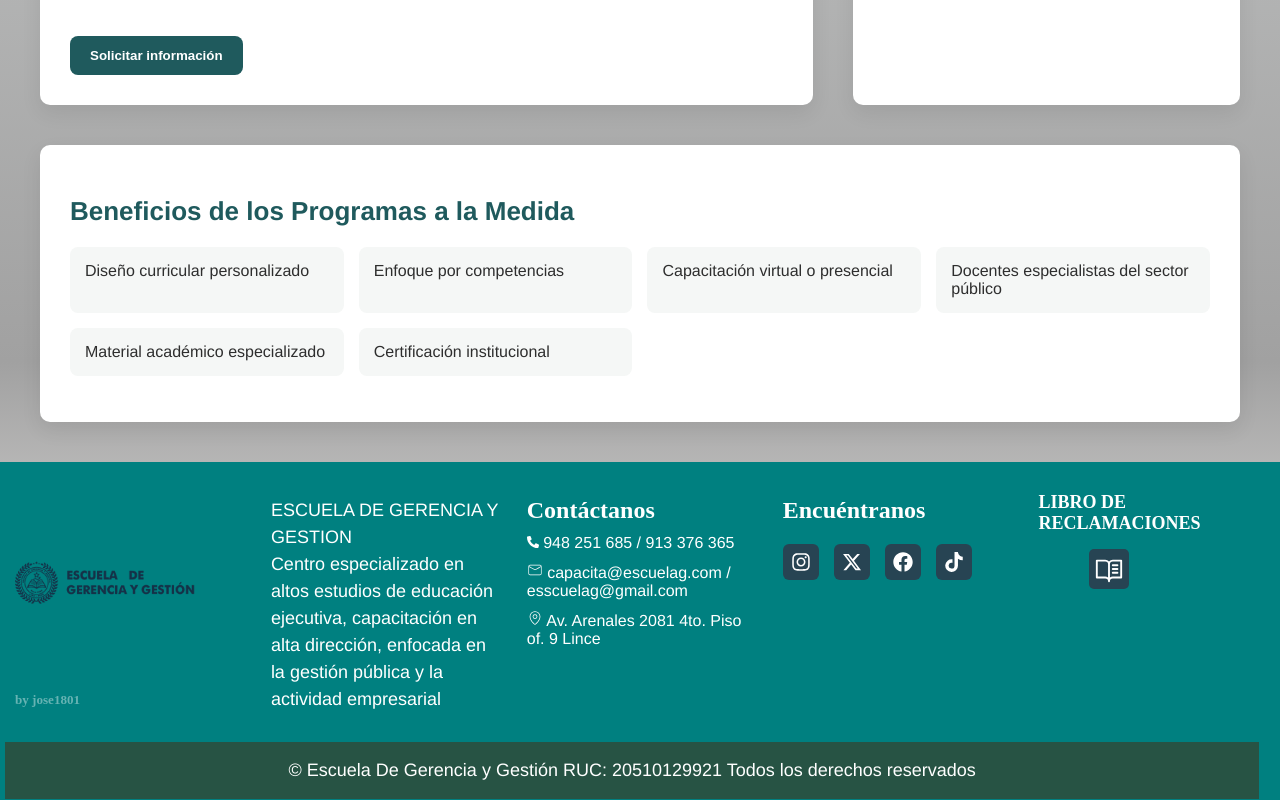
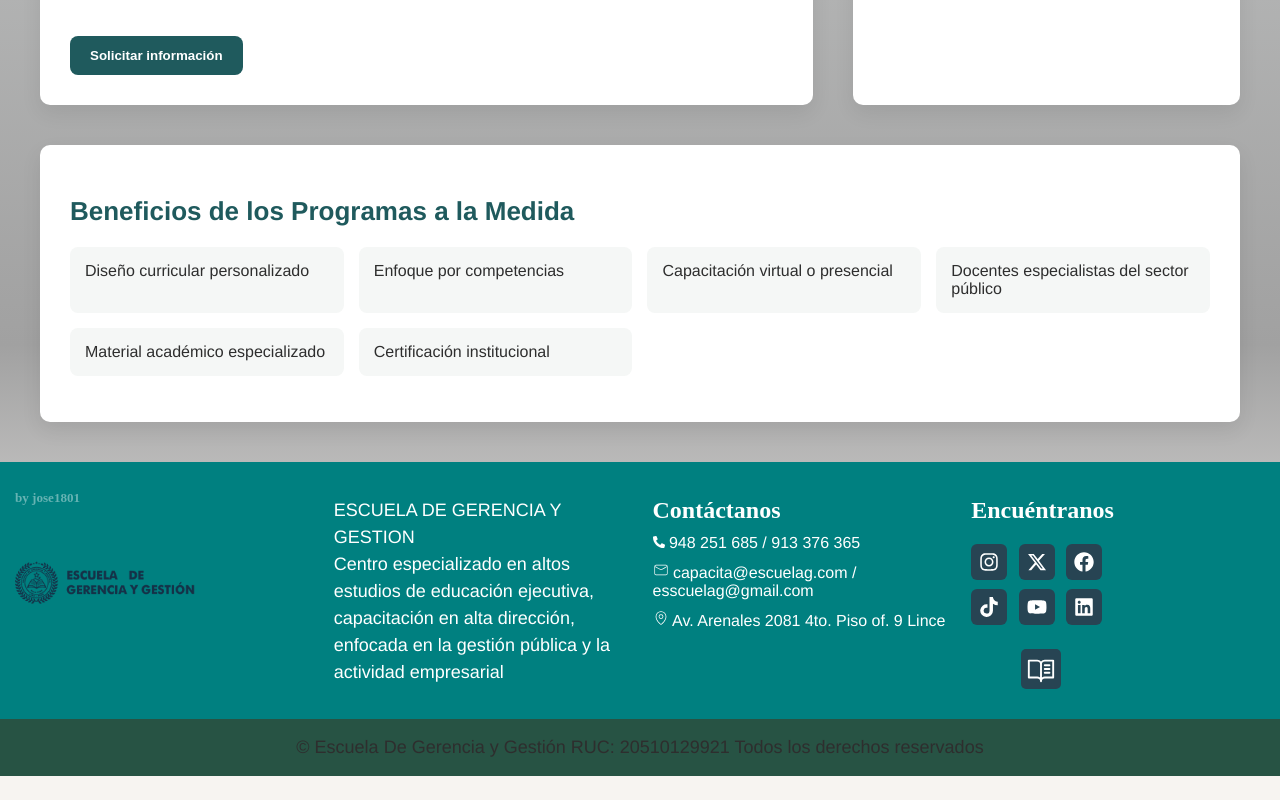
Before and after one commit to JLWhiter/mejora_frontend, a React (Create React App) app: page /curso-medida in a window 1280 px wide. Shown: the part 952-1752 px from the top of the page. After the commit the page ends 1728 px from the top, so only its background shows below. Built offline with nearby package versions, Linux system fonts and the light colour scheme.

Commit message:
mejora del pie de pagina y vizual
se hizo una mejora visual y se agrego la mejora del formulario para la pc ademas se acomodo para el celular

```diff
--- a/src/App.js
+++ b/src/App.js
@@ -56,11 +56,12 @@ import Cgesttrabajosocial from './contends/programa-gest/cursos-programa-gestion
 import ProgramaGestionEmpresarial from './contends/programa-gest-emp/programa-gestion-empresarial';
 import CursoMedida from './contends/nuestrosservicios/curso-medida';
 import { FaInstagram, FaTiktok, FaFacebook,FaPhoneAlt,FaWhatsapp } from "react-icons/fa";
-import { PiBookOpenText } from "react-icons/pi";
-import { FaXTwitter } from "react-icons/fa6";
+import { PiBookOpenText, } from "react-icons/pi";
+import { FaXTwitter,FaYoutube,FaLinkedin  } from "react-icons/fa6";
 import { CiMail } from "react-icons/ci";
 import { PiMapPinLight } from "react-icons/pi";
 import MobileMenu from "./contends/components/MobileMenu";
+  import { useEffect } from "react";
 
 function App() {
   const solicitarinformacion = ()=>{
@@ -72,6 +73,28 @@ function App() {
   const aulavirtual=()=>{
     window.open("https://escuelag.com/moodle/login");
   }
+  useEffect(() => {
+    let lastScroll = window.pageYOffset;
+    const menu = document.querySelector(".menu-cabecera-1002");
+
+    const handleScroll = () => {
+      let currentScroll = window.pageYOffset;
+      if (!menu) return;
+      if (currentScroll > lastScroll) {
+        menu.classList.add("fixed");
+      }
+      if (currentScroll === 0) {
+        menu.classList.remove("fixed");
+      }
+
+      lastScroll = currentScroll;
+    };
+
+    window.addEventListener("scroll", handleScroll);
+
+    return () => window.removeEventListener("scroll", handleScroll);
+  }, []);
+
   return (
     <BrowserRouter>
         <div id="encabezado">
@@ -294,24 +317,30 @@ function App() {
         <a href="https://www.tiktok.com/@escuelagerenciaygestion" target="_blank">
           <FaTiktok size={20} className="fondo icon-bob"/>
         </a>
+        <a href="#" target="_blank">
+          <FaYoutube  size={20} className="fondo icon-bob"/>
+        </a>
+        <a href="#" target="_blank">
+          <FaLinkedin   size={20} className="fondo icon-bob"/>
+        </a>
       </div>
+      <div className="footer-bloque libro-reclamaciones">
+      <PiBookOpenText size={30} className='icon-reclamaciones fondo'/>
     </div>
 
-    <div className="footer-bloque libro-reclamaciones">
-      <h2>LIBRO DE RECLAMACIONES</h2>
-      <PiBookOpenText size={30} className='icon-reclamaciones fondo'/>
     </div>
 
     <div className="autor">
       <h3>by jose1801</h3>
     </div>
-    <div className="footer-copyright  copyright" id="">
-      <p>© Escuela De Gerencia y Gestión RUC: 20510129921 Todos los derechos reservados </p>
-    </div>
+
     <div className='contenedor-wsp-flotante'>
       <FaWhatsapp size={30} color='black' onClick={solicitarinformacion} className='icon-wsp '/>
     </div>
   </footer>
+   <div className="footer-copyright  copyright" id="">
+      <p>© Escuela De Gerencia y Gestión RUC: 20510129921 Todos los derechos reservados </p>
+    </div>
   </BrowserRouter>
   );
 }
--- a/src/contends/components/FormularioCursos.jsx
+++ b/src/contends/components/FormularioCursos.jsx
@@ -90,7 +90,7 @@ const FormularioCursos = () => {
         <input type="text" name="materno" placeholder="Apellido Materno" onChange={handleChange} required />
         <input type="tel" name="telefono" placeholder="Teléfono" onChange={handleChange} required />
         <input type="email" name="correo" placeholder="Correo" onChange={handleChange} required />
-
+        <input type="number" name="dni" placeholder="DNI" onChange={handleChange} required />
         <select name="curso" onChange={handleChange} required>
           <option value="">Seleccione un curso</option>
           {cursos.map((curso, index) => (
--- a/src/contends/components/MobileMenu.jsx
+++ b/src/contends/components/MobileMenu.jsx
@@ -68,8 +68,8 @@ onClick={() => setMenu(!menu)}
     className="menu-title color-negro"
     onClick={()=>setCursos(!cursos)}
     >
-    <Link to="/programa-gestion-publica" className="color-negro">
-        URSO GESTIÓN PUBLICA
+    <Link to="/programa-gestion-publica menu-title" className="color-negro">
+        CURSO GESTIÓN PUBLICA
     </Link>
 
 </div>
@@ -79,7 +79,7 @@ onClick={() => setMenu(!menu)}
     <ul className="submenu dos-columnas">
                 <li onClick={cerrarMenu} ><Link to="/C-gest-estrategia-planeamiento" className='color-negro'>GESTIÓN PÚBLICA ESTRATÉGICA Y PLANEAMIENTO</Link></li>
                 <li onClick={cerrarMenu} ><Link to="/C-gest-finanzas-publicas" className='color-negro'>FINANZAS PÚBLICAS</Link></li>
-                <li onClick={cerrarMenu} ><Link to="/C-gest-sitema-nacional-abastecimiento className='color-negro'">SISTEMA NACIONAL DE ABASTECIMIENTO</Link></li>
+                <li onClick={cerrarMenu} ><Link to="/C-gest-sitema-nacional-abastecimiento" className='color-negro'>SISTEMA NACIONAL DE ABASTECIMIENTO</Link></li>
                 <li onClick={cerrarMenu} ><Link to="/C-gest-inversion-publica" className='color-negro'>INVERSIÓN PÚBLICA</Link></li>
                 <li onClick={cerrarMenu} ><Link to="/C-gest-obras-publicas" className='color-negro'>GESTIÓN DE OBRAS PÚBLICAS</Link></li>
                 <li onClick={cerrarMenu} ><Link to="/C-gest-derecho-penal-publica" className='color-negro'>DERECHO PENAL EN LA FUNCIÓN PÚBLICA</Link></li>
--- a/src/contends/stylescss/FormularioCursos.css
+++ b/src/contends/stylescss/FormularioCursos.css
@@ -1,6 +1,5 @@
 .form-container {
-  position: absolute;
-  max-width: 500px;
+  max-width: 400px;
   margin: 40px auto;
   padding: 30px;
   background: #ffffff;
--- a/src/contends/stylescss/carrusel.css
+++ b/src/contends/stylescss/carrusel.css
@@ -6,9 +6,10 @@
 
 .carousel-root {
   position: relative;
-  width: 99.5vw;
+  width: 99.45vw;
   margin-left: calc(50% - 50vw);
   max-height: 100%;
+  margin-bottom: 0;
   overflow: hidden;
   background-color: none;
 }
@@ -49,6 +50,7 @@
 
 .carousel-tag {
   font-size: 12px;
+  color: white;
   color: var(--accent);
   margin-bottom: 10px;
   z-index: 2;
@@ -57,6 +59,7 @@
 .carousel-title {
   font-size: 32px;
   font-weight: bold;
+  color: white;
   z-index: 2;
 }
 
@@ -81,7 +84,7 @@
 /* IMAGEN */
 .carousel-image-col img {
   width: 100%;
-  height: 100%;
+  height: 100vw;
   opacity: .3;
   top:50px;
   left: 0;
@@ -99,12 +102,15 @@
   width: 100%;
 }
 /*CONTENEDOR FORMULARIO*/
-.contenedor-formulario{
-  display: flex;
+.contenedor-formulario {
   position: absolute;
-  z-index: 2;
+  top: 50%;
+  right: 5%;
+  transform: translateY(-50%);
+  z-index: 10;
+  height: 90vh;
+  overflow-y: auto;
 }
-
 /* CONTROLES */
 .carousel-controls {
   position: absolute;
@@ -197,4 +203,17 @@
     left: 10px;
     bottom: 10px;
   }
+  .contenedor-formulario {
+    position: static;     /* 🔥 deja de ser flotante */
+    transform: none;
+    width: 100%;
+    margin-top: 20px;
+    display: flex;
+    justify-content: center;
+  }
+
+  .form-container {
+    width: 90%;
+    max-width: 400px;
+  }
 }
--- a/src/contends/stylescss/movilmenu.css
+++ b/src/contends/stylescss/movilmenu.css
@@ -8,7 +8,7 @@ display:none;
     right: 0;
     margin-top: -45px;
     font-size:28px;
-    background:white;
+    background:#008080;
     border:none;
     cursor:pointer;
     transition:  0.8s ease;
@@ -34,8 +34,10 @@ transform: rotate(90deg);
     height: 250px;
 }
 .menu-title{
-cursor:pointer;
-margin-top:10px;
+    cursor:pointer;
+    margin-top:10px;
+    border: none;
+    background-color: #008080   ;
 }
 @media (max-width: 1110px) {
     .mobile-menu{
--- a/src/index.css
+++ b/src/index.css
@@ -2,7 +2,7 @@ html, body {
     height: 100%;
     margin: 0;
 }
-#root {
+#root{
     min-height: 100vh;
     display: flex;
     flex-direction: column;
@@ -78,6 +78,7 @@ li {
     gap: 10px;
     font-size: 17px;
 }
+
 .menu-cabecera-1002 {
     top: 0;
     right: 0;
@@ -92,6 +93,19 @@ li {
 .menu-cabecera-1002 > * {
     position: relative;
     z-index: 3;
+}
+.menu-cabecera-1002 {
+  position: relative;
+  transition: all 0.3s ease;
+}
+
+/* Cuando hace scroll */
+.menu-cabecera-1002.fixed {
+  position: fixed;
+  top: 0;
+  left: 0;
+  width: 100%;
+  z-index: 45;
 }
 
 /*MENU DE LAS OPCIONES MULTIPLES*/
@@ -259,11 +273,12 @@ li {
 .contenedor-footer {
     background: #008080;
     color: white;
-    padding: 50px 40px;
+    padding: px 0px;
     display: grid;
-    grid-template-columns: repeat(5, 1fr);
+    grid-template-columns: repeat(4, 1fr);
     gap: 25px;
     padding: 15px;
+    margin-top: auto;
 }
 
 /* BLOQUES */
@@ -292,8 +307,10 @@ li {
 
 /* ICONOS */
 .iconos-busqueda {
-    display: flex;
-    gap: 15px;
+    display: grid;
+    grid-template-columns: repeat(3, .15fr);
+    gap: 5px;
+    margin-bottom: 20px;
     margin-top: 10px;
 }
 
@@ -311,18 +328,12 @@ li {
 
 /* COPYRIGHT */
 .footer-copyright {
-    width: 98vw;
-    grid-column: 1 / -1;
-    text-align: center;
-    margin-top: 20px;
-    font-size: 0.9rem;
+    width: 100%;
     background-color: #275344;
-}
-.copyright{
-    position: relative;
-    margin-top: 8px;
-    margin: -14px auto;
-    right: 10px;
+    display: flex;
+    justify-content: center;
+    align-items: center;
+    padding: 0px;
 }
 /*libro reclamaciones*/
 .libro-reclamaciones{
@@ -341,7 +352,7 @@ li {
 }
 .autor {
   position: absolute;
-  margin-top: 18em;
+  margin-top: auto;
   font-size: 0.7rem;
   opacity: 0.4;
 }
@@ -396,7 +407,8 @@ display: none;
 display:none;
 }
 @media (max-width: 1100px) {
-    .menu-cabecera-1001,.menu-cabecera-1001,.menu-list-1004,.menu-cabecera-1003-columna,.menu-cabecera-1003 {
+
+    .menu-cabecera-1001,.menu-cabecera-1001,.menu-list-1004,.menu-cabecera-1003-columna,.menu-cabecera-1003,.menu-cabecera-1002 {
         display: none;
     }
     .mobile-menu{
@@ -406,7 +418,7 @@ display:none;
         grid-column: 1fr / -1fr;
         font-size: 90%;
     }
-    .autor{margin-top: 25em}
+    .autor{margin-top: 20em}
 }
 @media (max-width: 700px) {
 
```
Also changed, not shown: src/contends/components/Herocarousel.jsx (+6 -6 lines).
